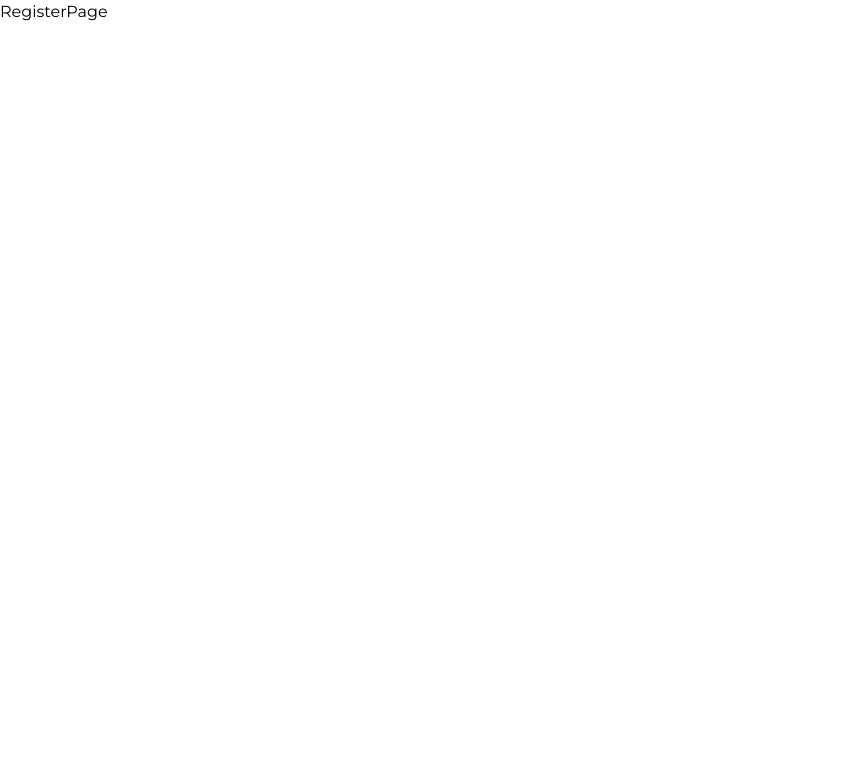
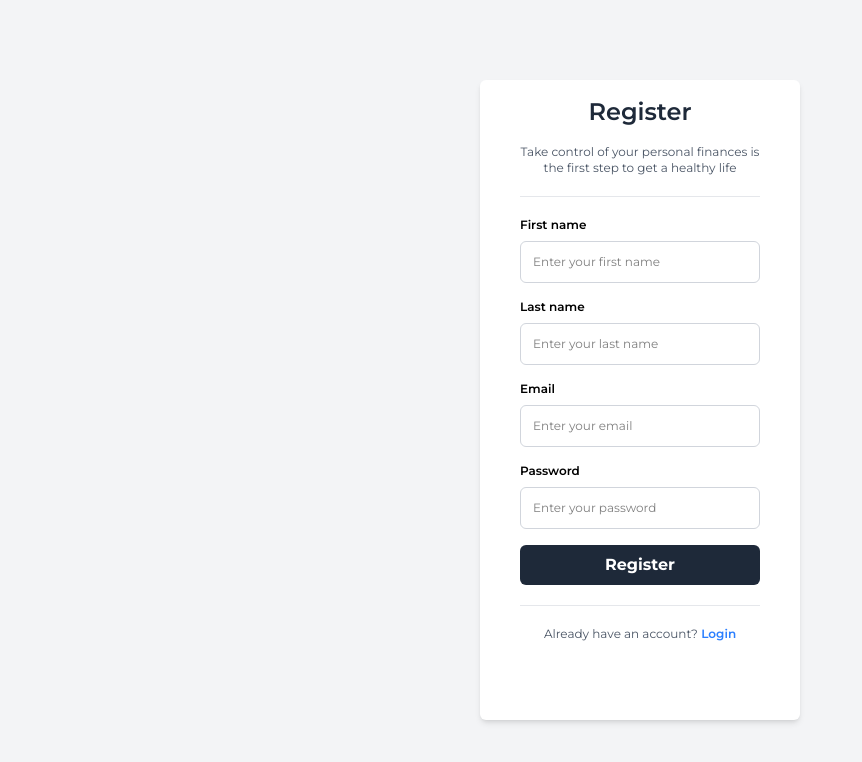
Before and after one commit to fariasagustin3/expense_tracker_app, a React (Vite) app in the folder client/: page /register in a window 1280 px wide. Shown: the top 762 px of the page, without its empty margins (0-862 px from the left). Built offline with nearby package versions, Linux system fonts and the light colour scheme.

Commit message:
register page mockup created

```diff
--- a/client/src/pages/RegisterPage.tsx
+++ b/client/src/pages/RegisterPage.tsx
@@ -1,7 +1,91 @@
-import React from 'react'
+import React, { useState } from 'react'
+import TextInput from '../components/forms/TextInput'
+import SubmitButton from '../components/forms/SubmitButton'
+import { Link } from 'wouter'
+
+interface Credentials {
+  firstName: string
+  lastName: string
+  email: string
+  password: string
+}
 
 const RegisterPage: React.FC = () => {
-  return <div>RegisterPage</div>
+  const [credentials, setCredentials] = useState<Credentials>({
+    firstName: "",
+    lastName: "",
+    email: "",
+    password: ""
+  })
+
+  const handleSubmit = (event: React.FormEvent<HTMLFormElement>) => {
+    event.preventDefault()
+    console.log('credentials', credentials)
+  }
+
+  const handleChange = (event: React.ChangeEvent<HTMLInputElement>) => {
+    setCredentials({
+      ...credentials,
+      [event.target.name]: event.target.value
+    });
+  }
+
+  return (
+    <div className="flex w-screen h-screen items-center justify-center bg-gray-100">
+      <div className="w-1/4 h-4/5 bg-white rounded-md shadow-md py-4 px-10">
+        <h1 className="text-2xl text-gray-800 font-semibold mb-4 text-center">Register</h1>
+        <p className="text-xs text-gray-600 text-center">Take control of your personal finances is the first step to get a healthy life</p>
+        <div className="h-[1px] bg-gray-200 my-5"></div>
+        <form onSubmit={handleSubmit} className="flex flex-col gap-4">
+          <TextInput
+            label="First name"
+            placeholder="Enter your first name"
+            onChange={handleChange}
+            type="text"
+            name="firstName"
+            value={credentials.firstName}
+          />
+          <TextInput
+            label="Last name"
+            placeholder="Enter your last name"
+            onChange={handleChange}
+            type="text"
+            name="lastName"
+            value={credentials.lastName}
+          />
+          <TextInput
+            label="Email"
+            placeholder="Enter your email"
+            onChange={handleChange}
+            type="email"
+            name="email"
+            value={credentials.email}
+          />
+          <TextInput
+            label="Password"
+            placeholder="Enter your password"
+            onChange={handleChange}
+            type="password"
+            name="password"
+            value={credentials.password}
+          />
+          <SubmitButton text="Register" />
+        </form>
+        <div className="h-[1px] bg-gray-200 my-5"></div>
+        <p
+          className="text-xs text-gray-600 text-center"
+        >
+          Already have an account?
+          <Link
+            href="/login"
+            className="text-blue-500 font-semibold"
+          >
+            {" "}Login
+          </Link>
+        </p>
+      </div>
+    </div >
+  )
 }
 
 export default RegisterPage
```
